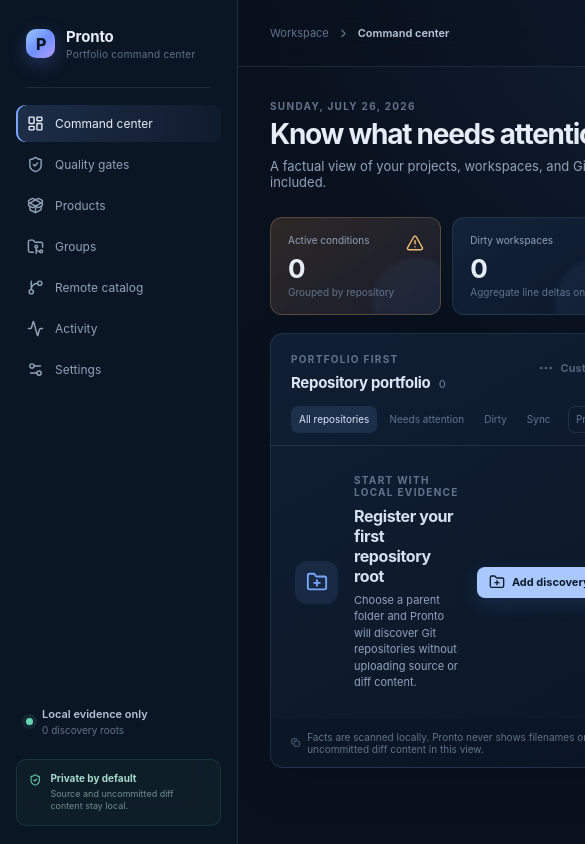
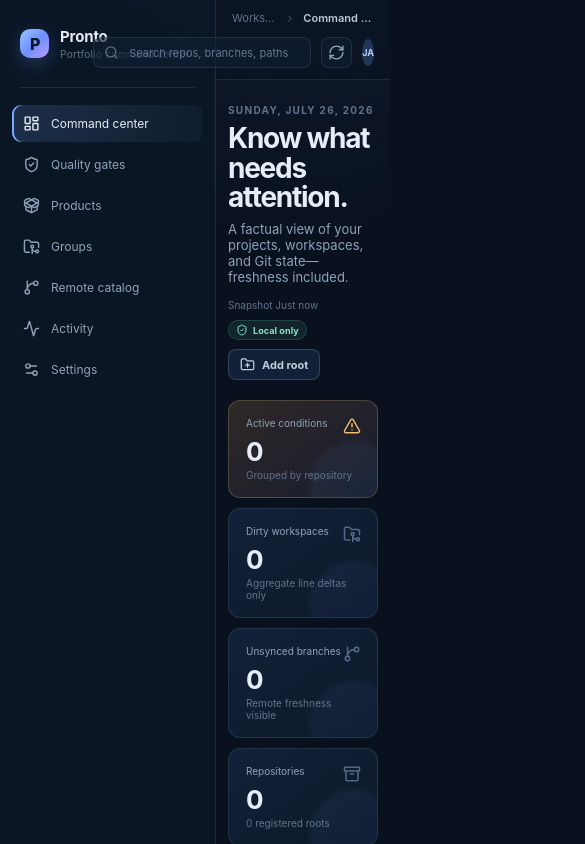
Before and after one commit to jakyeamos/pronto, a React (Vite) app: page / in a window 390 px wide. Shown: the top 844 px of the page, 585 px wide, since content can reach past the window. Built offline with nearby package versions, Linux system fonts and the light colour scheme.

Commit message:
fix: make the default desktop window responsive

```diff
--- a/src/renderer/src/styles.css
+++ b/src/renderer/src/styles.css
@@ -35,8 +35,9 @@
 }
 body {
   margin: 0;
-  min-width: 1020px;
+  min-width: 0;
   min-height: 100vh;
+  overflow-x: hidden;
   background:
     radial-gradient(
       circle at 74% -12%,
@@ -2742,6 +2743,159 @@
     padding-right: 13px;
   }
 }
+@media (max-width: 900px) {
+  .topbar {
+    gap: 12px;
+    padding: 0 16px;
+  }
+  .breadcrumbs {
+    min-width: 0;
+    flex: 1 1 auto;
+    overflow: hidden;
+  }
+  .breadcrumbs span,
+  .breadcrumbs strong {
+    overflow: hidden;
+    text-overflow: ellipsis;
+    white-space: nowrap;
+  }
+  .topbar-actions {
+    min-width: 0;
+    flex: 0 1 auto;
+  }
+  .search-box {
+    width: min(250px, 100%);
+  }
+  .search-box kbd {
+    display: none;
+  }
+  .content-scroll {
+    padding: 24px 16px 36px;
+  }
+  .page-intro {
+    align-items: flex-start;
+    flex-direction: column;
+    gap: 14px;
+    margin-bottom: 20px;
+  }
+  .intro-actions {
+    flex-wrap: wrap;
+    padding-bottom: 0;
+  }
+  .metric-grid {
+    grid-template-columns: repeat(2, minmax(0, 1fr));
+    gap: 10px;
+  }
+  .content-grid {
+    grid-template-columns: minmax(0, 1fr);
+  }
+  .surface-config-layout,
+  .surface-settings-grid {
+    grid-template-columns: minmax(0, 1fr);
+  }
+  .root-settings-grid {
+    grid-template-columns: minmax(0, 1fr);
+  }
+  .quality-overview-grid {
+    grid-template-columns: repeat(2, minmax(0, 1fr));
+  }
+  .quality-audit-settings-grid {
+    align-items: flex-start;
+    flex-direction: column;
+    gap: 12px;
+  }
+  .quality-audit-actions {
+    flex-wrap: wrap;
+  }
+  .quality-audit-metadata {
+    grid-template-columns: repeat(2, minmax(0, 1fr));
+  }
+  .release-rule-grid {
+    grid-template-columns: repeat(2, minmax(0, 1fr));
+  }
+  .release-recipe-overview,
+  .ai-preview-summary {
+    grid-template-columns: repeat(2, minmax(0, 1fr));
+  }
+  .release-recipe-overview > div:first-child,
+  .ai-preview-summary > div:first-child {
+    grid-column: 1 / -1;
+  }
+}
+@media (max-width: 700px) {
+  .sidebar {
+    width: 216px;
+    flex-basis: 216px;
+    padding-inline: 12px;
+  }
+  .brand {
+    padding-inline: 8px;
+  }
+  .sidebar-rule {
+    margin-inline: 8px;
+  }
+  .topbar {
+    height: auto;
+    min-height: 67px;
+    flex-wrap: wrap;
+    padding-top: 11px;
+    padding-bottom: 11px;
+  }
+  .topbar-actions {
+    flex: 1 1 100%;
+    justify-content: flex-end;
+  }
+  .search-box {
+    flex: 1 1 auto;
+    width: auto;
+  }
+  .content-scroll {
+    padding-inline: 12px;
+  }
+  .metric-grid,
+  .quality-overview-grid {
+    grid-template-columns: minmax(0, 1fr);
+  }
+  .repository-row {
+    grid-template-columns: minmax(0, 1fr) auto;
+    align-items: start;
+    min-height: 0;
+  }
+  .repository-main {
+    grid-column: 1;
+    grid-row: 1;
+  }
+  .repo-condition-cell {
+    grid-column: 1;
+    grid-row: 2;
+    padding: 0 10px 12px 61px;
+  }
+  .repo-meta {
+    grid-column: 2;
+    grid-row: 1 / span 2;
+    align-self: center;
+    padding-right: 12px;
+  }
+  .empty-state {
+    grid-template-columns: auto minmax(0, 1fr);
+  }
+  .empty-state > :last-child {
+    grid-column: 2;
+    justify-self: start;
+  }
+  .surface-boundary {
+    grid-template-columns: minmax(0, 1fr);
+  }
+  .surface-detail-grid {
+    grid-column: 1;
+  }
+  .preparation-trace-row {
+    grid-template-columns: minmax(0, 1fr) auto;
+  }
+  .preparation-trace-row small {
+    grid-column: 1 / -1;
+  }
+}
 @media (prefers-reduced-motion: reduce) {
   *,
   *::before,
```
